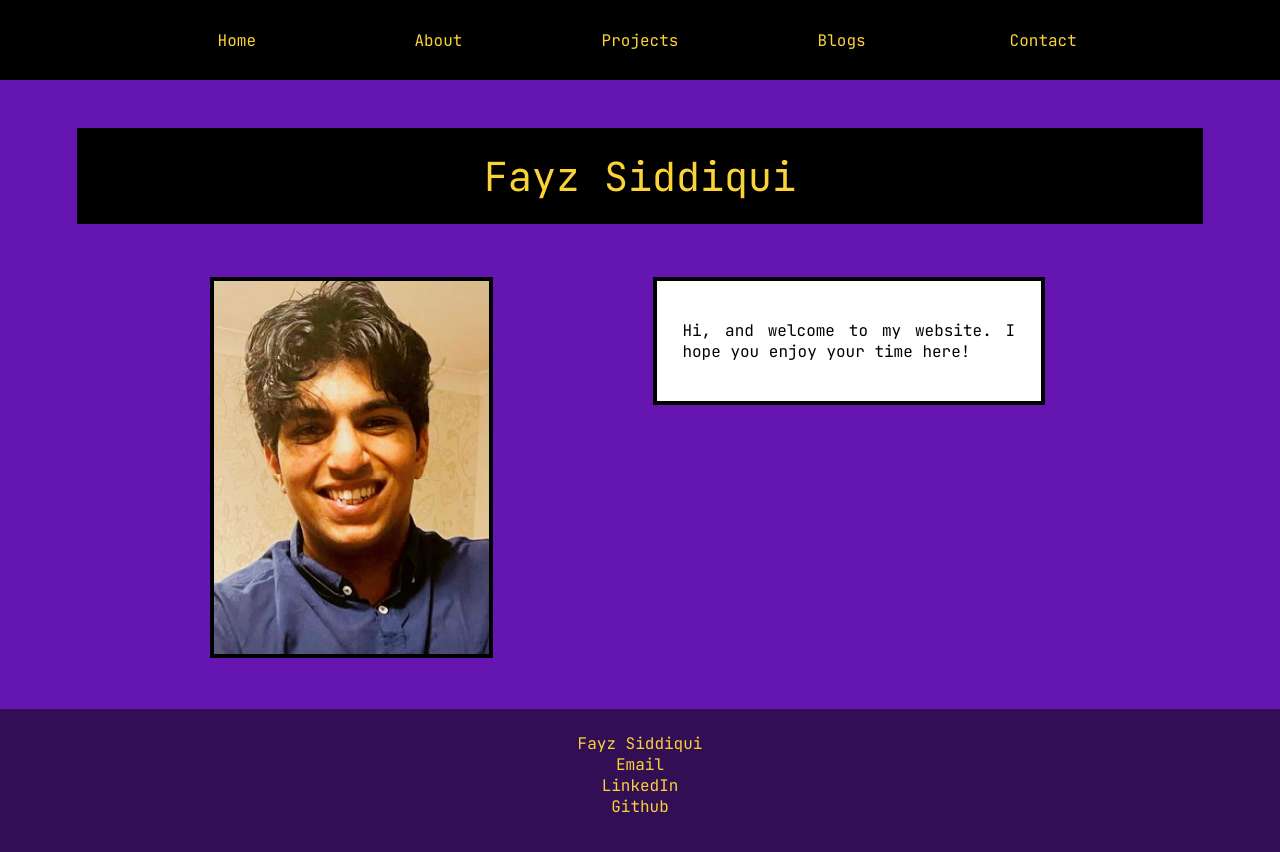
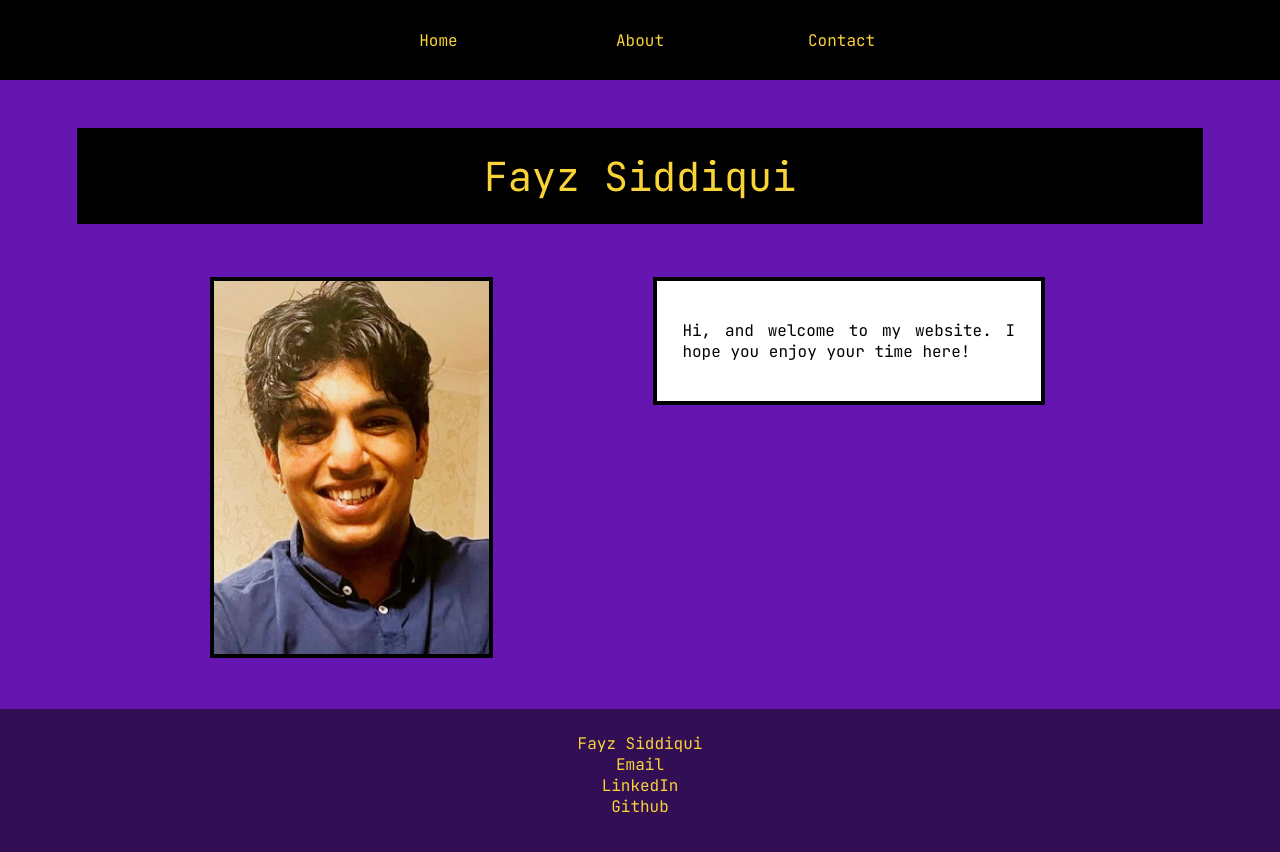
Before and after one commit to Fayz-S/Fayz-S.github.io, a plain HTML site: page index.html in a window 1280 px wide. Drawn offline with Linux system fonts and the light colour scheme.

Commit message:
Rmemoved blogs and projects sections of website

```diff
--- a/index.html
+++ b/index.html
@@ -22,8 +22,6 @@
             <ul>
                 <li><a href="index.html"">Home</a></li>
                 <li><a href="about.html">About</a></li>
-                <li><a href="projects.html">Projects</a></li>
-                <li><a href="blogs.html">Blogs</a></li>
                 <li><a href="contact.html">Contact</a></li>
               </ul>
             </div>
```
